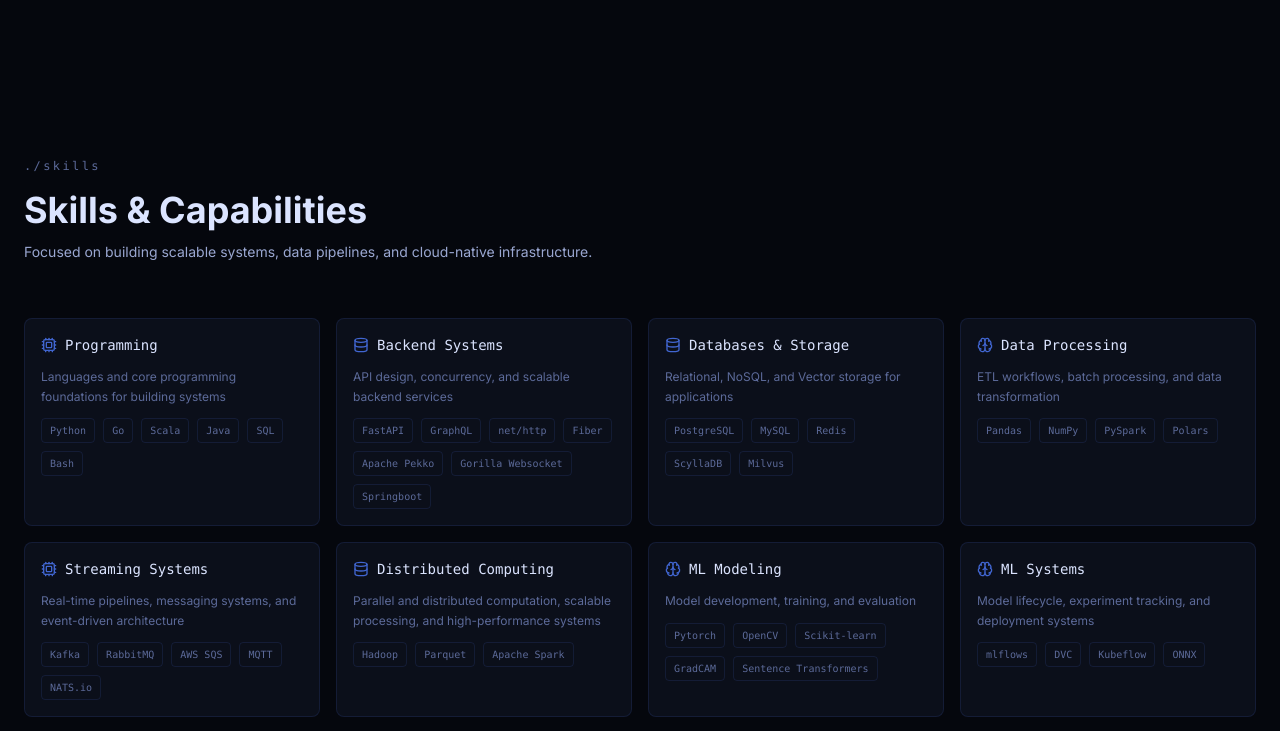
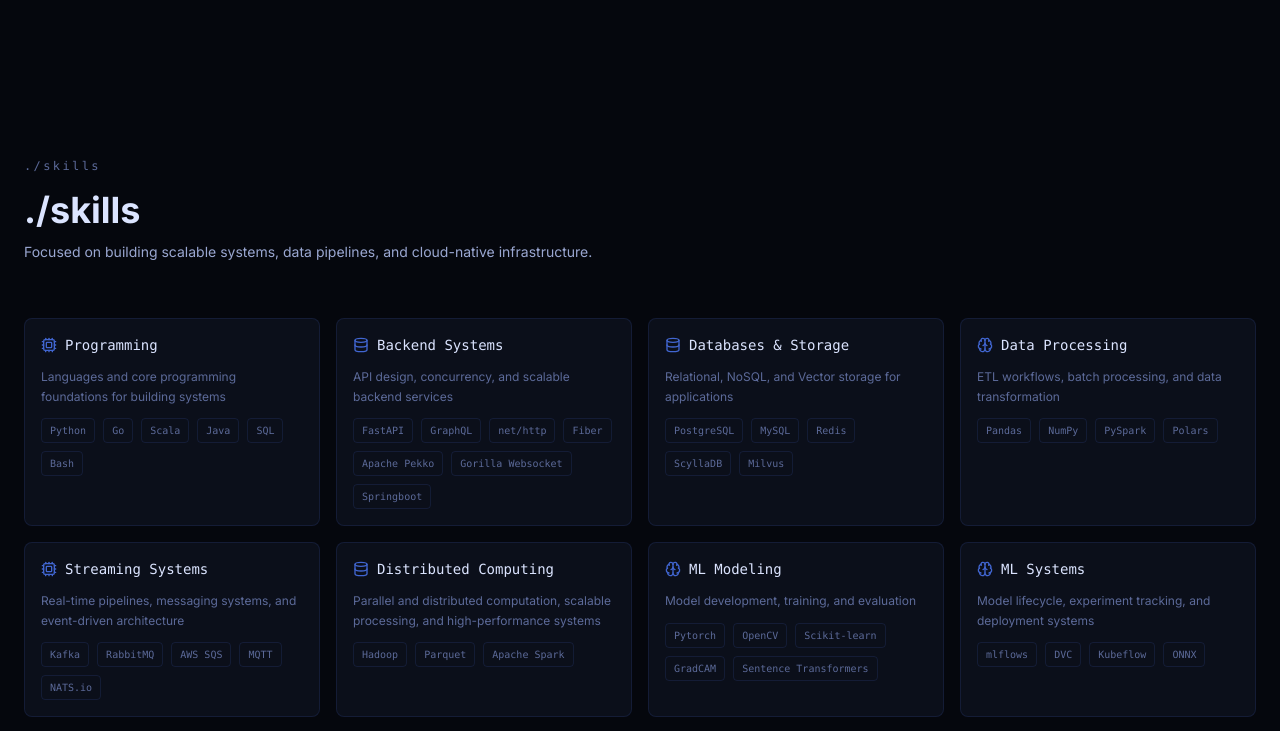
Before and after one commit to PatiphanAK/me_v2, a Next.js app: page / in a window 1280 px wide. Shown: the part 2012-2743 px from the top of the page. Built offline with nearby package versions, Linux system fonts and the light colour scheme.

Commit message:
remove unused website

```diff
--- a/src/app/components/Organism/Skill.tsx
+++ b/src/app/components/Organism/Skill.tsx
@@ -156,9 +156,7 @@
             ./skills
           </p>
 
-          <h1 className="text-3xl md:text-4xl font-bold mb-3">
-            Skills & Capabilities
-          </h1>
+          <h1 className="text-3xl md:text-4xl font-bold mb-3">./skills</h1>
 
           <p className="text-sm text-[var(--text-secondary)] max-w-2xl">
             Focused on building scalable systems, data pipelines, and
--- a/src/app/data/project/project.ts
+++ b/src/app/data/project/project.ts
@@ -174,7 +174,7 @@
     },
     links: {
       github: "https://github.com/PatiphanAK/image-depth-estimation",
-      demo: "https://depth.patiphan.dev/",
+      demo: null,
     },
     metrics: {
       latency: "Sub-200ms inference on standard CPUs",
```
